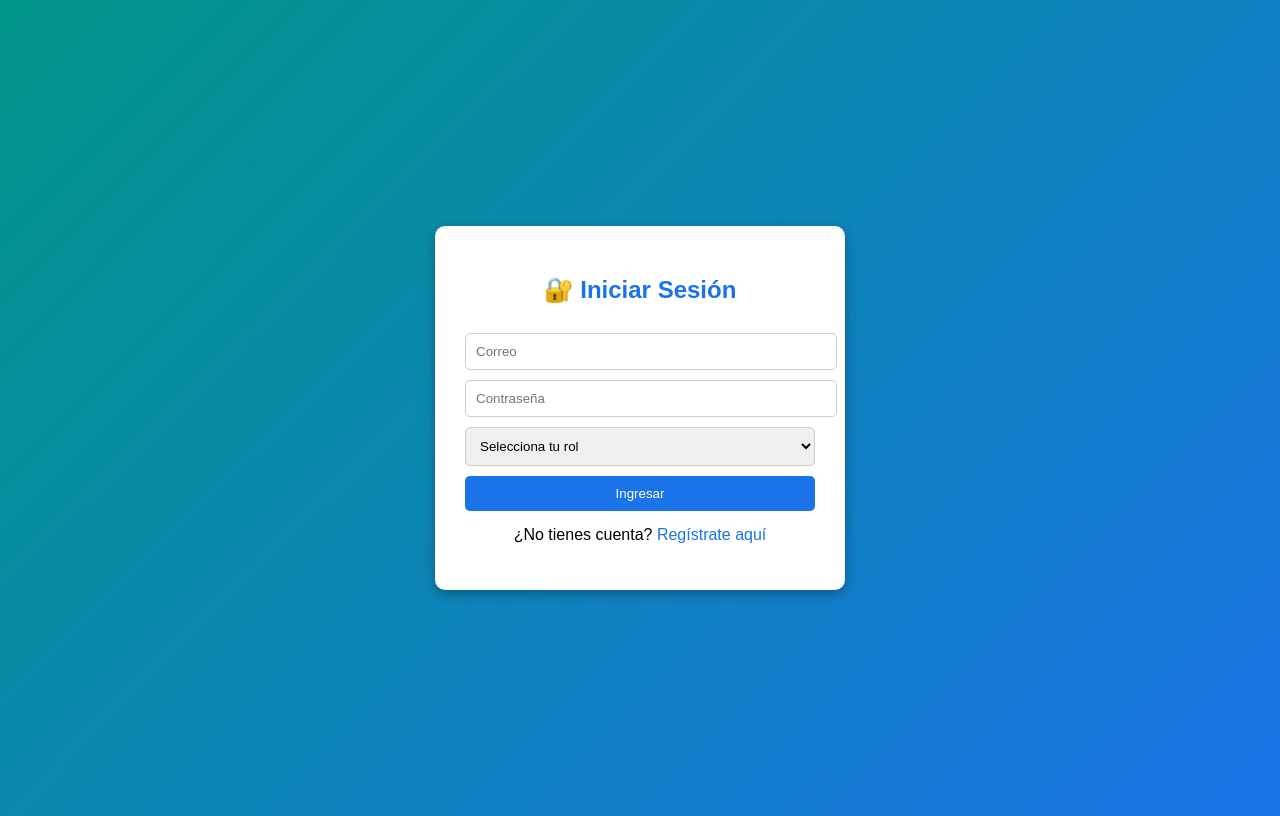
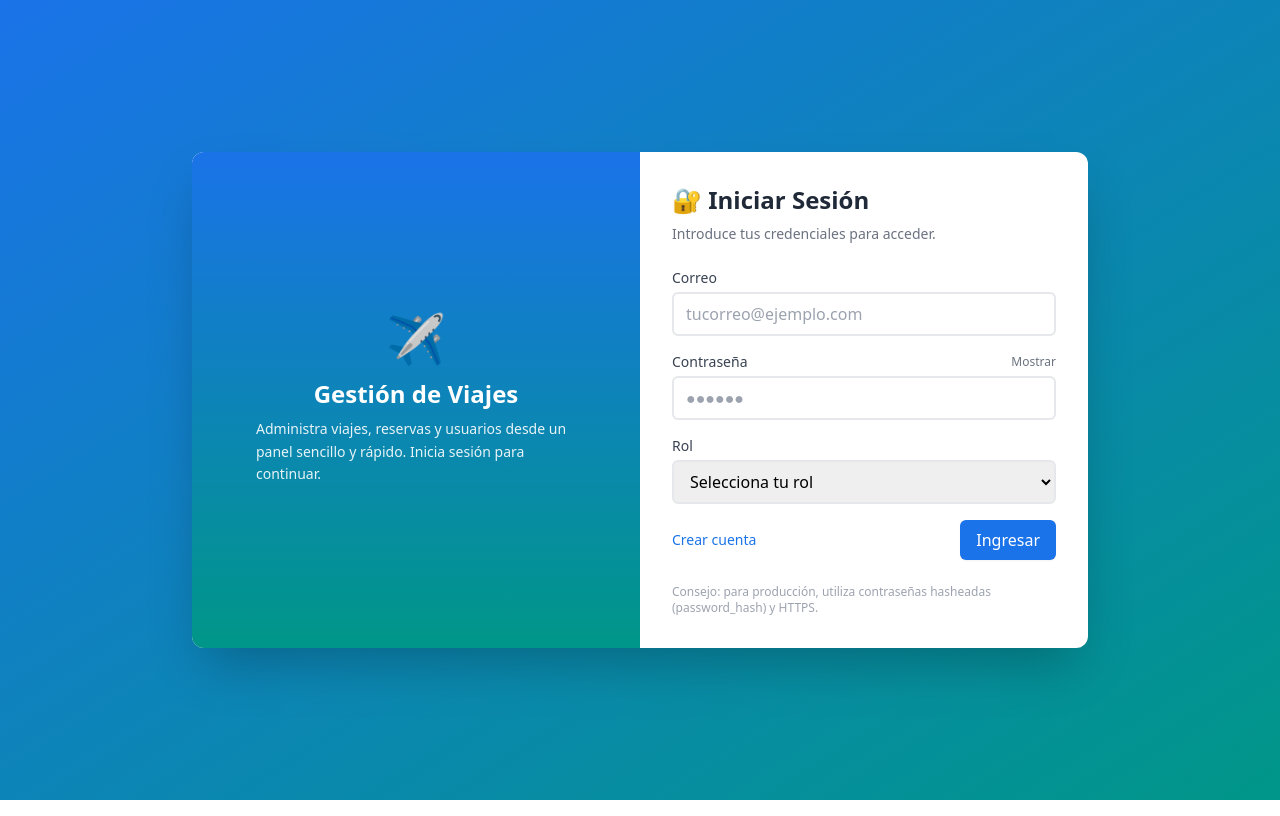
Before and after one commit to AndersonRobles21/Proyecto-Leonardo, a PHP site: page / in a window 1280 px wide. Run offline with PHP 8.4, Linux system fonts and the light colour scheme; some libraries are stand-ins or nearby versions.

Commit message:
Enhance login functionality and security
Refactor login logic with prepared statements and improve user feedback.

```diff
--- a/index.php
+++ b/index.php
@@ -2,109 +2,139 @@
 session_start();
 include("conexion.php");
 
-// Si ya hay sesión activa, redirigir
+// Si ya hay sesión activa, redirigir según rol
 if (isset($_SESSION['rol'])) {
     switch ($_SESSION['rol']) {
-        case 1: header("Location: admin_panel.php"); exit();
-        case 2: header("Location: empleado_panel.php"); exit();
+        case 1: header("Location: admin_dashboard.php"); exit();
+        case 2: header("Location: empleado_dashboard.php"); exit();
         case 3: header("Location: cliente_dashboard.php"); exit();
     }
 }
 
 $mensaje = "";
+$correo_val = "";
+$rol_val = "";
 
-if ($_SERVER["REQUEST_METHOD"] == "POST") {
-    $correo = $_POST['correo'];
-    $contrasena = $_POST['contrasena'];
-    $rol = $_POST['rol'];
+if ($_SERVER["REQUEST_METHOD"] === 'POST') {
+    $correo = trim($_POST['correo'] ?? '');
+    $contrasena = $_POST['contrasena'] ?? '';
+    $rol = $_POST['rol'] ?? '';
 
-    $sql = "SELECT * FROM usuarios WHERE correo='$correo' AND id_rol='$rol'";
-    $resultado = mysqli_query($conn, $sql);
+    $correo_val = htmlspecialchars($correo, ENT_QUOTES);
+    $rol_val = htmlspecialchars($rol, ENT_QUOTES);
 
-    if ($resultado && mysqli_num_rows($resultado) > 0) {
-        $usuario = mysqli_fetch_assoc($resultado);
+    if ($correo === '' || $contrasena === '' || $rol === '') {
+        $mensaje = "⚠️ Por favor completa todos los campos.";
+    } else {
+        // Prepared statement para evitar inyección SQL
+        $stmt = mysqli_prepare($conn, "SELECT id_usuario, nombre, contrasena, id_rol FROM usuarios WHERE correo = ? AND id_rol = ? LIMIT 1");
+        if ($stmt) {
+            mysqli_stmt_bind_param($stmt, "si", $correo, $rol);
+            mysqli_stmt_execute($stmt);
+            $res = mysqli_stmt_get_result($stmt);
+            if ($res && mysqli_num_rows($res) > 0) {
+                $usuario = mysqli_fetch_assoc($res);
 
-        // Aquí puedes usar password_verify() si usas hash
-        if ($usuario['contrasena'] == $contrasena) {
+                // Soporta contraseñas hashed (password_verify) o texto plano (compatibilidad)
+                if ((isset($usuario['contrasena']) && password_verify($contrasena, $usuario['contrasena'])) || $usuario['contrasena'] === $contrasena) {
+                    // Login correcto
                     $_SESSION['id_usuario'] = $usuario['id_usuario'];
                     $_SESSION['nombre'] = $usuario['nombre'];
                     $_SESSION['rol'] = $usuario['id_rol'];
 
                     switch ($usuario['id_rol']) {
-                case 1: header("Location: admin_panel.php"); exit();
-                case 2: header("Location: empleado_panel.php"); exit();
+                        case 1: header("Location: admin_dashboard.php"); exit();
+                        case 2: header("Location: empleado_dashboard.php"); exit();
                         case 3: header("Location: cliente_dashboard.php"); exit();
                     }
                 } else {
                     $mensaje = "❌ Contraseña incorrecta.";
                 }
             } else {
-        $mensaje = "⚠️ Usuario o rol no encontrado.";
+                $mensaje = "⚠️ Usuario no encontrado para ese rol.";
+            }
+            mysqli_stmt_close($stmt);
+        } else {
+            $mensaje = "❌ Error en la consulta.";
+        }
     }
 }
 ?>
-
 <!DOCTYPE html>
 <html lang="es">
 <head>
     <meta charset="UTF-8">
-    <title>Inicio de Sesión</title>
+    <meta name="viewport" content="width=device-width,initial-scale=1">
+    <title>Inicio de Sesión - Gestión de Viajes</title>
+    <script src="https://cdn.tailwindcss.com"></script>
     <style>
-        body {
-            font-family: Arial;
-            background: linear-gradient(135deg, #009688, #1a73e8);
-            display: flex;
-            justify-content: center;
-            align-items: center;
-            height: 100vh;
-        }
-        .login-box {
-            background: white;
-            border-radius: 10px;
-            padding: 30px;
-            width: 350px;
-            box-shadow: 0 4px 12px rgba(0,0,0,0.3);
-        }
-        h2 { text-align: center; color: #1a73e8; }
-        input, select, button {
-            width: 100%;
-            padding: 10px;
-            margin-top: 10px;
-            border-radius: 5px;
-            border: 1px solid #ccc;
-        }
-        button {
-            background: #1a73e8;
-            color: white;
-            border: none;
-            cursor: pointer;
-        }
-        button:hover { background: #0d5ec2; }
-        .mensaje { color: red; text-align: center; margin-top: 10px; }
-        .registro { text-align: center; margin-top: 15px; }
-        a { color: #1a73e8; text-decoration: none; }
+        :root{--primary:#1a73e8;--accent:#009688}
     </style>
 </head>
-<body>
-    <div class="login-box">
-        <h2>🔐 Iniciar Sesión</h2>
-        <?php if ($mensaje) echo "<p class='mensaje'>$mensaje</p>"; ?>
+<body class="antialiased bg-gradient-to-br from-[var(--primary)] to-[var(--accent)] min-h-screen flex items-center justify-center p-4">
+    <main class="max-w-4xl w-full bg-white rounded-xl shadow-2xl overflow-hidden grid grid-cols-1 md:grid-cols-2">
+        <!-- Left: illustration / brand -->
+        <section class="hidden md:flex flex-col items-center justify-center bg-gradient-to-b from-[var(--primary)]/90 to-[var(--primary)]/70 text-white p-8">
+            <div class="text-5xl mb-4">✈️</div>
+            <h1 class="text-2xl font-extrabold mb-2">Gestión de Viajes</h1>
+            <p class="text-sm/relaxed max-w-xs text-white/90">Administra viajes, reservas y usuarios desde un panel sencillo y rápido. Inicia sesión para continuar.</p>
+        </section>
 
-        <form method="POST" action="">
-            <input type="email" name="correo" placeholder="Correo" required>
-            <input type="password" name="contrasena" placeholder="Contraseña" required>
+        <!-- Right: login form -->
+        <section class="p-8">
+            <div class="max-w-md mx-auto">
+                <h2 class="text-2xl font-bold text-gray-800 mb-2">🔐 Iniciar Sesión</h2>
+                <p class="text-sm text-gray-500 mb-6">Introduce tus credenciales para acceder.</p>
 
-            <select name="rol" required>
-                <option value="">Selecciona tu rol</option>
-                <option value="1">Administrador</option>
-                <option value="2">Empleado</option>
-                <option value="3">Cliente</option>
+                <?php if ($mensaje): ?>
+                    <div class="mb-4 p-3 rounded-md text-sm <?php echo strpos($mensaje,'❌')!==false ? 'bg-red-50 text-red-700 border border-red-100' : 'bg-yellow-50 text-yellow-800 border border-yellow-100'; ?>">
+                        <?= htmlspecialchars($mensaje); ?>
+                    </div>
+                <?php endif; ?>
+
+                <form method="POST" action="" class="space-y-4">
+                    <div>
+                        <label class="block text-sm font-medium text-gray-700">Correo</label>
+                        <input name="correo" type="email" required value="<?= $correo_val; ?>" class="mt-1 block w-full rounded-md border-2 border-gray-200 px-3 py-2 focus:outline-none focus:ring-2 focus:ring-[var(--primary)]" placeholder="tucorreo@ejemplo.com">
+                    </div>
+
+                    <div>
+                        <div class="flex items-center justify-between">
+                            <label class="block text-sm font-medium text-gray-700">Contraseña</label>
+                            <button type="button" id="togglePwd" class="text-xs text-gray-500 hover:underline">Mostrar</button>
+                        </div>
+                        <input id="contrasena" name="contrasena" type="password" required class="mt-1 block w-full rounded-md border-2 border-gray-200 px-3 py-2 focus:outline-none focus:ring-2 focus:ring-[var(--primary)]" placeholder="●●●●●●">
+                    </div>
+
+                    <div>
+                        <label class="block text-sm font-medium text-gray-700">Rol</label>
+                        <select name="rol" required class="mt-1 block w-full rounded-md border-2 border-gray-200 px-3 py-2 focus:outline-none focus:ring-2 focus:ring-[var(--primary)]">
+                            <option value="" <?= $rol_val==="" ? 'selected' : '' ?>>Selecciona tu rol</option>
+                            <option value="1" <?= $rol_val==="1" ? 'selected' : '' ?>>Administrador</option>
+                            <option value="2" <?= $rol_val==="2" ? 'selected' : '' ?>>Empleado</option>
+                            <option value="3" <?= $rol_val==="3" ? 'selected' : '' ?>>Cliente</option>
                         </select>
+                    </div>
 
-            <button type="submit">Ingresar</button>
+                    <div class="flex items-center justify-between">
+                        <a href="registro.php" class="text-sm text-[var(--primary)] hover:underline">Crear cuenta</a>
+                        <button type="submit" class="ml-4 inline-flex items-center px-4 py-2 bg-[var(--primary)] text-white rounded-md shadow-sm hover:brightness-95">Ingresar</button>
+                    </div>
                 </form>
 
-        <p class="registro">¿No tienes cuenta? <a href="registro.php">Regístrate aquí</a></p>
+                <p class="mt-6 text-xs text-gray-400">Consejo: para producción, utiliza contraseñas hasheadas (password_hash) y HTTPS.</p>
             </div>
+        </section>
+    </main>
+
+    <script>
+        // Toggle mostrar/ocultar contraseña
+        const toggle = document.getElementById('togglePwd');
+        const pwd = document.getElementById('contrasena');
+        toggle?.addEventListener('click', () => {
+            if (pwd.type === 'password') { pwd.type = 'text'; toggle.textContent = 'Ocultar'; }
+            else { pwd.type = 'password'; toggle.textContent = 'Mostrar'; }
+        });
+    </script>
 </body>
 </html>
```
Lines whose indentation alone changed are shown as unchanged.
